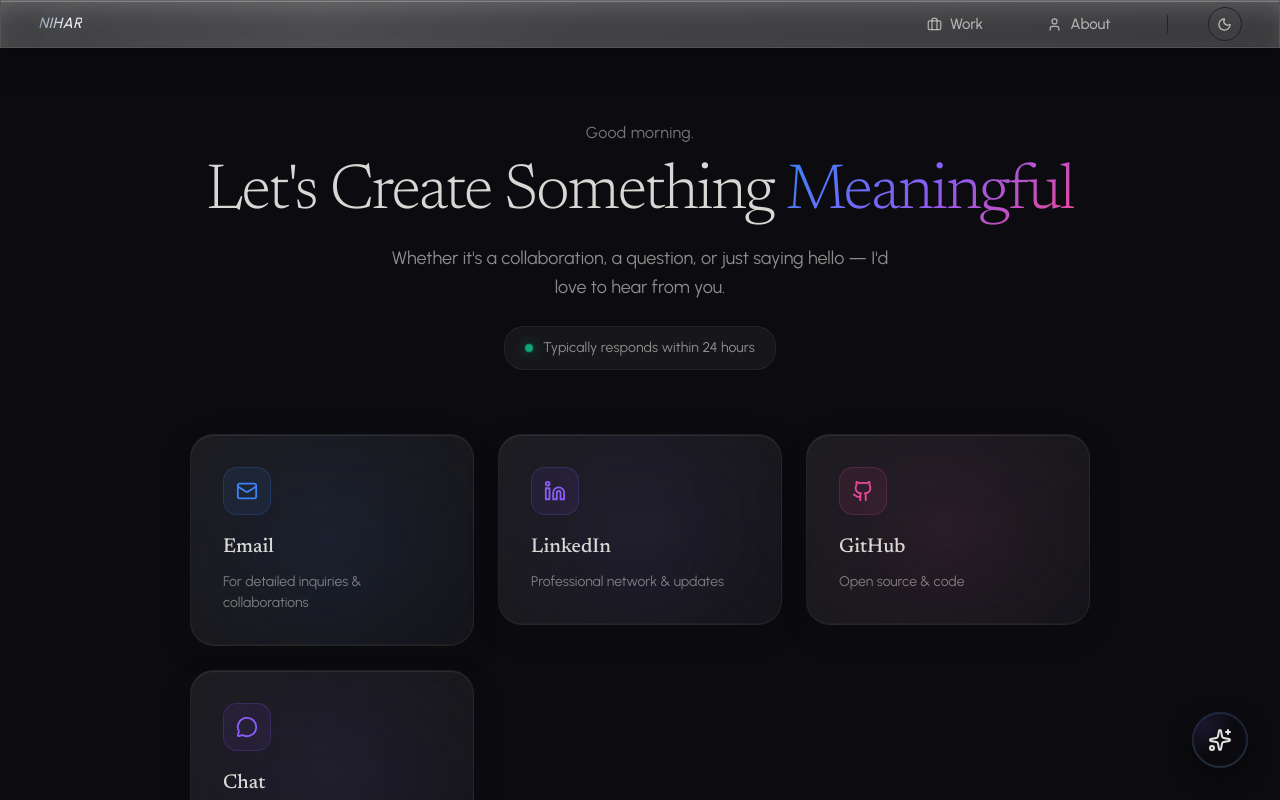
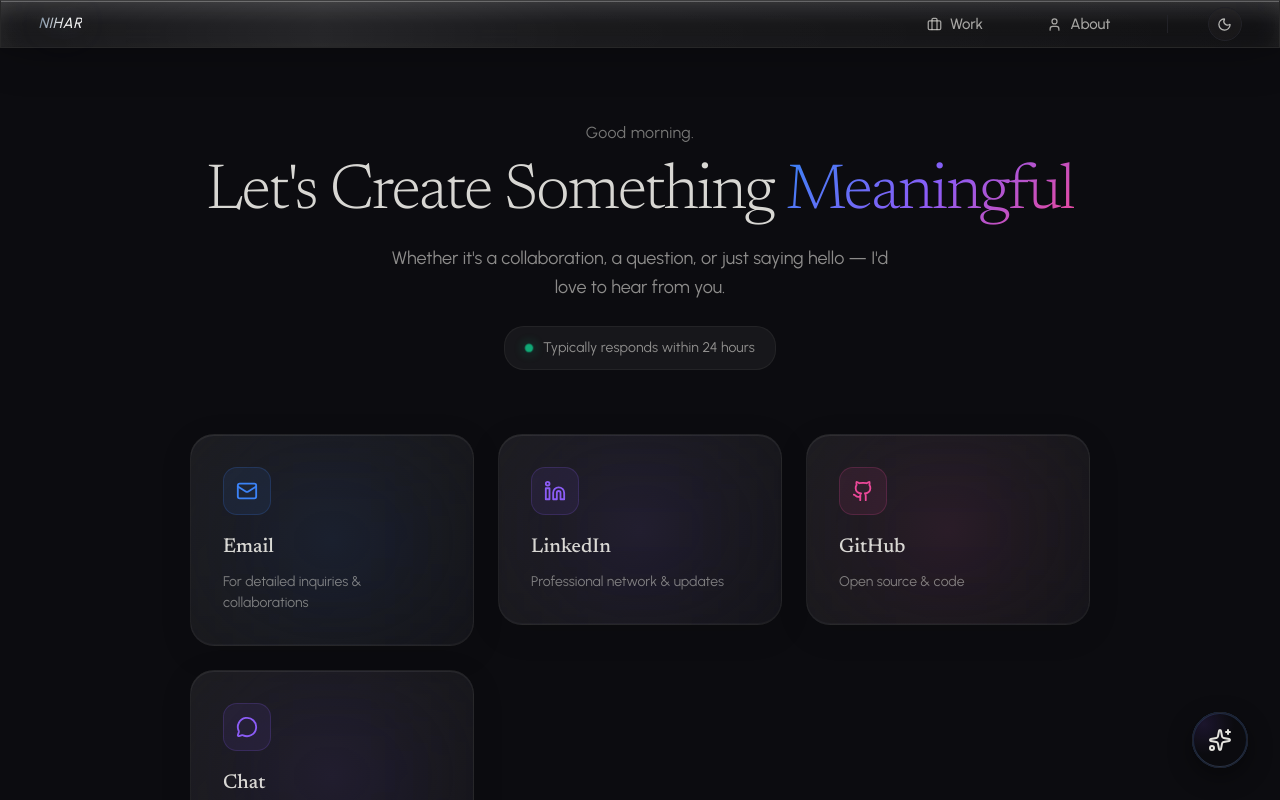
Before and after one commit to krishnanihar/Living-PortfolioV2, a Next.js app: page /contact in a window 1280 px wide. Shown: the top 800 px of the page. Built offline with nearby package versions, Linux system fonts and the light colour scheme.

Commit message:
style(nav): Darker glass in dark mode, lighter in light mode
Dark: rgba(0,0,0,0.45) bg + brightness(85%) for a denser tint
Light: rgba(255,255,255,0.55) bg + brightness(115%) for frosted white

Co-Authored-By: Claude Opus 4.6 <noreply@anthropic.com>

```diff
--- a/src/app/globals.css
+++ b/src/app/globals.css
@@ -926,13 +926,13 @@ h1, h2, h3, h4, h5, h6 {
   opacity: 1;
 }
 
-/* Floating state — frosted liquid glass */
+/* Floating state — frosted liquid glass (dark mode: darker tint) */
 .nav-floating-wrapper[data-floating="true"] {
-  background-color: var(--glass-18);
-  border-color: var(--glass-20);
-  border-top-color: var(--glass-30);
-  backdrop-filter: blur(40px) saturate(200%) brightness(105%);
-  -webkit-backdrop-filter: blur(40px) saturate(200%) brightness(105%);
+  background-color: rgba(0, 0, 0, 0.45);
+  border-color: var(--glass-15);
+  border-top-color: var(--glass-25);
+  backdrop-filter: blur(40px) saturate(180%) brightness(85%);
+  -webkit-backdrop-filter: blur(40px) saturate(180%) brightness(85%);
   box-shadow:
     /* Inner top highlight — light entering glass */
     inset 0 1px 0 rgba(255, 255, 255, 0.25),
@@ -946,15 +946,19 @@ h1, h2, h3, h4, h5, h6 {
     0 2px 10px rgba(0, 0, 0, 0.1);
 }
 
-/* Light theme — stronger white highlights against light bg */
+/* Light theme — white frosted glass, lighter tint */
 [data-theme="light"] .nav-floating-wrapper[data-floating="true"] {
+  background-color: rgba(255, 255, 255, 0.55);
+  border-color: rgba(255, 255, 255, 0.5);
+  border-top-color: rgba(255, 255, 255, 0.7);
+  backdrop-filter: blur(40px) saturate(160%) brightness(115%);
+  -webkit-backdrop-filter: blur(40px) saturate(160%) brightness(115%);
   box-shadow:
-    inset 0 1px 0 rgba(255, 255, 255, 0.6),
-    inset 0 -1px 0 rgba(0, 0, 0, 0.05),
-    inset 0 0 30px -10px rgba(255, 255, 255, 0.3),
-    0 10px 40px rgba(0, 0, 0, 0.12),
-    0 2px 10px rgba(0, 0, 0, 0.06);
-  border-top-color: rgba(255, 255, 255, 0.5);
+    inset 0 1px 0 rgba(255, 255, 255, 0.7),
+    inset 0 -1px 0 rgba(0, 0, 0, 0.03),
+    inset 0 0 30px -10px rgba(255, 255, 255, 0.4),
+    0 10px 40px rgba(0, 0, 0, 0.1),
+    0 2px 10px rgba(0, 0, 0, 0.04);
 }
 
 /* Active nav pill — glassmorphic indicator */
```
